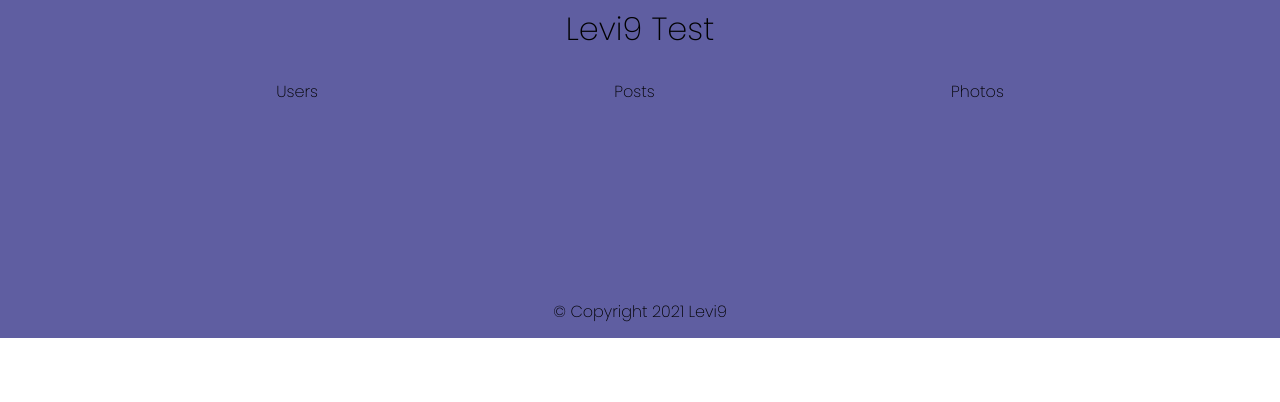
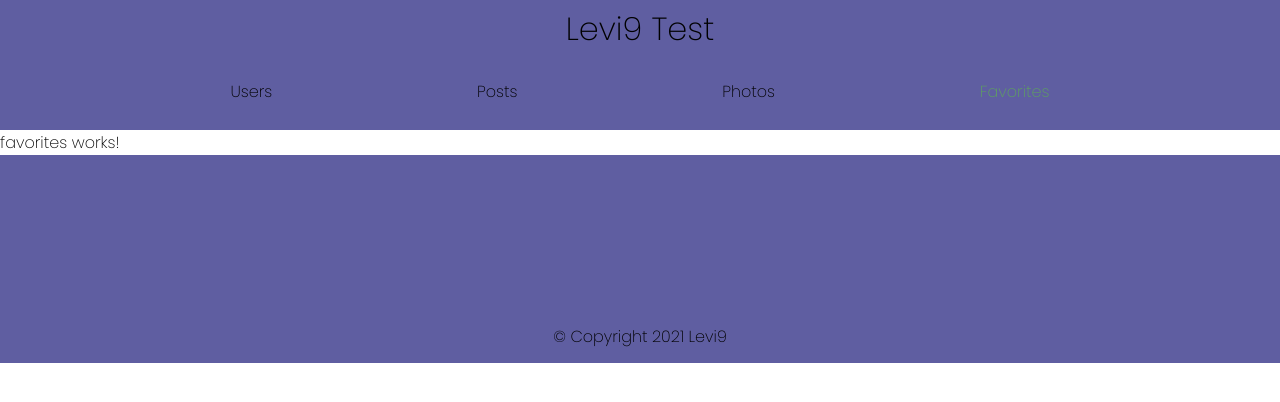
Before and after one commit to Dunridge/levi9-test, an Angular app: page /favorites in a window 1280 px wide. Before the commit this address led to /. Shown: the top 402 px of the page. Built offline with nearby package versions, Linux system fonts and the light colour scheme.

Commit message:
added the favorites page

```diff
--- a/src/app/app-routing.module.ts
+++ b/src/app/app-routing.module.ts
@@ -3,6 +3,7 @@ import { Routes, RouterModule } from '@angular/router';
 import {UsersComponent} from './components/users/users.component';
 import {PostsComponent} from './components/posts/posts.component';
 import {PhotosComponent} from './components/photos/photos.component';
+import {FavoritesComponent} from './components/favorites/favorites.component';
 
 const routes: Routes = [
   {
@@ -21,6 +22,10 @@ const routes: Routes = [
   {
     path: 'photos',
     component: PhotosComponent
+  },
+  {
+    path: 'favorites',
+    component: FavoritesComponent
   }
 ];
 
--- a/src/app/app.module.ts
+++ b/src/app/app.module.ts
@@ -14,6 +14,7 @@ import {PhotoComponent} from './components/photos/components/photo/photo.compone
 import {NoopAnimationsModule} from '@angular/platform-browser/animations';
 import {MatCardModule} from '@angular/material/card';
 import {MatButtonModule} from '@angular/material/button';
+import { FavoritesComponent } from './components/favorites/favorites.component';
 
 @NgModule({
   declarations: [
@@ -25,7 +26,8 @@ import {MatButtonModule} from '@angular/material/button';
     PostsComponent,
     UserComponent,
     PostComponent,
-    PhotoComponent
+    PhotoComponent,
+    FavoritesComponent
   ],
   imports: [
     BrowserModule,
--- /dev/null
+++ b/src/app/components/favorites/favorites.component.html
@@ -0,0 +1 @@
+<p>favorites works!</p>
--- /dev/null
+++ b/src/app/components/favorites/favorites.component.ts
@@ -0,0 +1,15 @@
+import { Component, OnInit } from '@angular/core';
+
+@Component({
+  selector: 'app-favorites',
+  templateUrl: './favorites.component.html',
+  styleUrls: ['./favorites.component.scss']
+})
+export class FavoritesComponent implements OnInit {
+
+  constructor() { }
+
+  ngOnInit(): void {
+  }
+
+}
--- a/src/app/components/header/header.component.ts
+++ b/src/app/components/header/header.component.ts
@@ -1,7 +1,6 @@
 import {Component} from '@angular/core';
 import {MenuItem} from '../../../interfaces/menu-item.interface';
 
-// TODO: use that cool font from your diploma project
 @Component({
   selector: 'app-header',
   templateUrl: './header.component.html',
@@ -20,6 +19,10 @@ export class HeaderComponent {
     {
       title: 'Photos',
       link: 'photos'
+    },
+    {
+      title: 'Favorites',
+      link: 'favorites'
     }
   ];
 }
```
Also changed, not shown: src/styles.scss (+0 -10 lines), src/app/components/favorites/favorites.component.scss (added).
